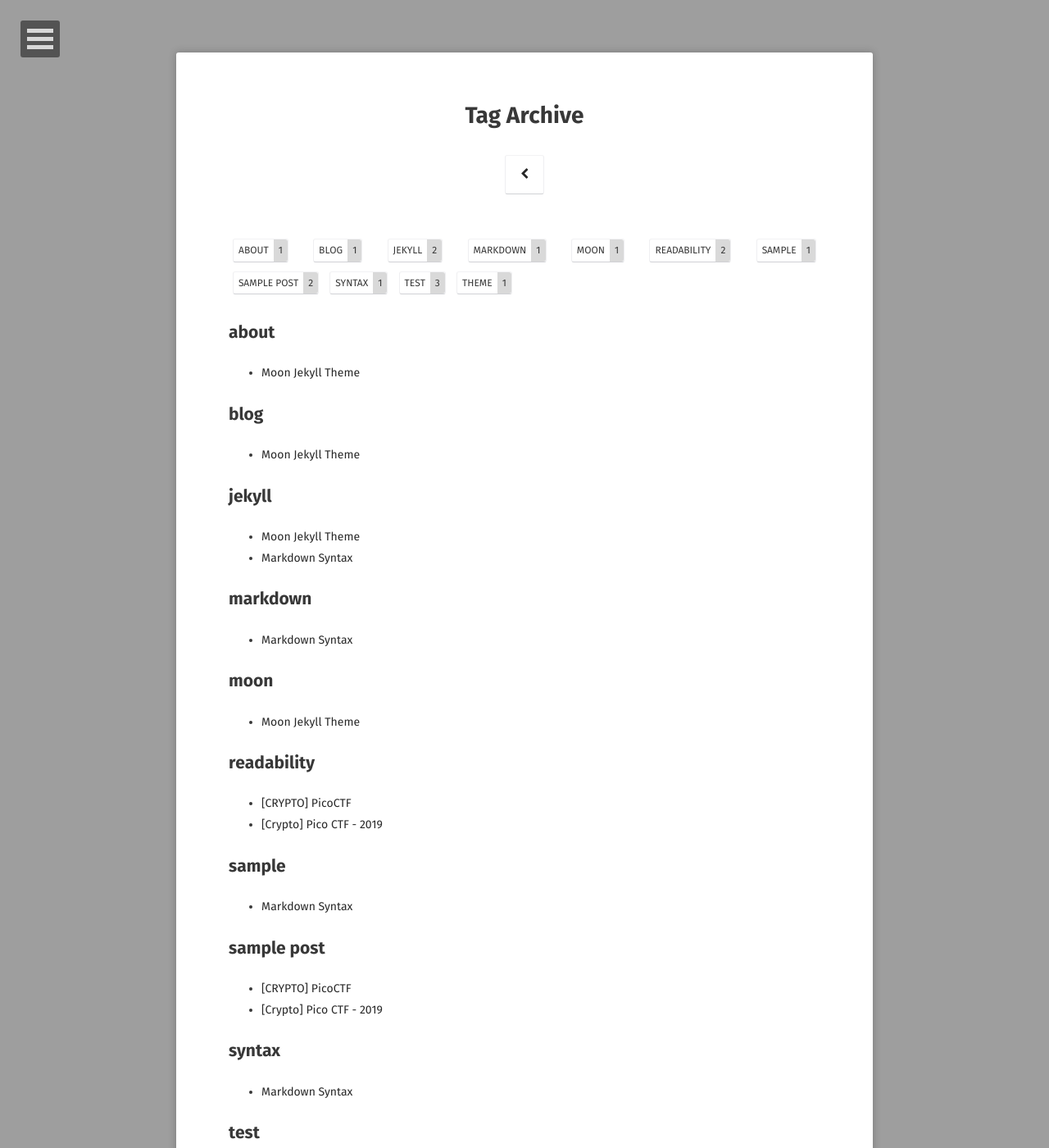
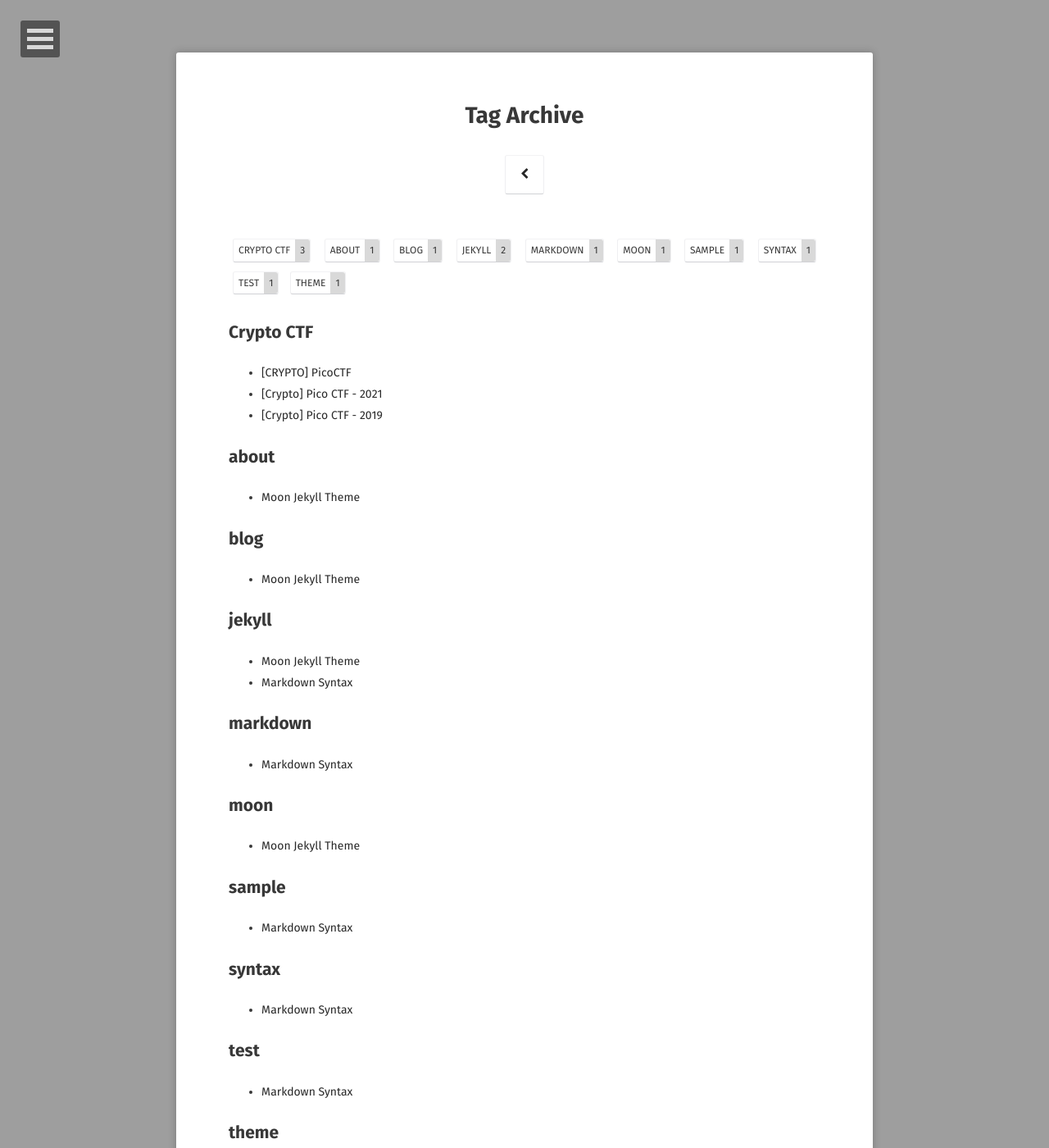
Before and after one commit to hieuhdh/deuteri, a Jekyll site: the page built from tags/index.html, in a window 1280 px wide and 1400 px high. Shown: the whole window at 82% size. Built offline with Jekyll 4.4.1, drawn with Linux system fonts in a browser that asks for light colours; some web fonts are replaced; some of the changed lines change nothing that is shown; some of the changed text lies outside the part shown.

Commit message:
fix something

```diff
--- a/_layouts/post.html
+++ b/_layouts/post.html
@@ -20,8 +20,8 @@ layout: compress
                     <h4>{{ page.date | date_to_string }}</h4>
                     {% if site.reading_time %}
                     <p class="reading-time">
-                      <i class="fa fa-clock-o"></i>
-                      {% include read-time.html %}
+                        <i class="fa fa-clock-o"></i>
+                        {% include read-time.html %}
                     </p><!-- /.entry-reading-time -->
                     {% endif %}
                     {% if page.project %}
--- a/_layouts/project.html
+++ b/_layouts/project.html
@@ -31,7 +31,7 @@ layout: compress
                             <a href="{{ site.url }}{{ post.url }}" class="btn zoombtn">Read More</a>
                         </li>
                     </ul>
-                      {% endif %}
+                        {% endif %}
                     {% endfor %}
                 </div>
             </div>
--- a/_posts/2021-10-10-[CRYPTO]-PicoCTF-2019.md
+++ b/_posts/2021-10-10-[CRYPTO]-PicoCTF-2019.md
@@ -3,7 +3,7 @@ layout: post
 title: "[Crypto] Pico CTF - 2019"
 date: 2021-10-10
 excerpt: "Some writeup of me about Crypto"
-tags: [sample post, readability, test]
+tags: [Crypto CTF]
 comments: true
 ---
 <h1 align="center">
@@ -17,8 +17,7 @@ comments: true
     <a href="#13">13</a> |
     <a href="#caesar">Caesar</a> |
     <a href="#tapping">Tapping</a> |
-    <a href="#loi-ket">Lời kết</a> |
-    <a href="#about-me">About me</a>
+    <a href="#Epilogue">Lời kết</a>
   </h4>
 </div>
 
@@ -114,6 +113,6 @@ Và đúng, tôi có nghiên cứu về loại mật mã này, đây là mật m
 
 <a href="https://morsecode.world/international/translator.html">Giải mã mã morse</a>
 
-## Lời kết
+## Epilogue
 
 Sau những gì mà tôi đã chia sẻ ở trên mong rằng sẽ giúp ích được phần nào đó cho bạn đọc. Mọi thắc mắc hoặc góp ý bạn đọc có thể liên hệ <a href="https://hieuhdh.github.io/deuteri/">tại đây</a>.
--- /dev/null
+++ b/_posts/2021-10-10-[CRYPTO]-PicoCTF-2021.md
@@ -0,0 +1,56 @@
+---
+layout: post
+title: "[Crypto] Pico CTF - 2021"
+date: 2021-10-10
+excerpt: "Some writeup of me about Crypto"
+tags: [Crypto CTF]
+comments: true
+---
+<h1 align="center">
+  Write up
+</h1>
+
+<div align="center">
+  <h4>
+    <a href="#mod-26">Mod 26</a> |
+    <a href="#mind-your-ps-and-qs">Mind your Ps and Qs</a>
+  </h4>
+</div>
+
+## Mod 26
+
+<figure align="center">
+	<a href="https://user-images.githubusercontent.com/86739367/141799298-44539a31-14af-4460-af4f-faae3dd36659.png"><img src="https://user-images.githubusercontent.com/86739367/141799298-44539a31-14af-4460-af4f-faae3dd36659.png"></a>
+	<figcaption><a href="#" title="">Hình ảnh challenge</a></figcaption>
+</figure>
+
+Cũng tương tự challenge `13` trong <a href="https://hieuhdh.github.io/deuteri/CRYPTO-PicoCTF-2019/#13" title="">[Crypto] Pico CTF 2019</a> ta cũng dùng chính `ROT13` và ngay lập tức chúng ta sẽ nhận flag
+
+>flag: **picoCTF{next_time_I'll_try_2_rounds_of_rot13_aFxtzQWR}**
+
+## Mind your Ps and Qs
+
+<figure align="center">
+	<a href="https://user-images.githubusercontent.com/86739367/141799930-206eedf8-8869-4ce5-b653-d5493caaea7a.png"><img src="https://user-images.githubusercontent.com/86739367/141799930-206eedf8-8869-4ce5-b653-d5493caaea7a.png"></a>
+	<figcaption><a href="#" title="">Hình ảnh challenge</a></figcaption>
+</figure>
+
+<figure align="center">
+	<a href="https://user-images.githubusercontent.com/86739367/141800044-b8e10e3c-78cf-4049-8b97-1da4addb8f3a.png"><img src="https://user-images.githubusercontent.com/86739367/141800044-b8e10e3c-78cf-4049-8b97-1da4addb8f3a.png"></a>
+	<figcaption><a href="#" title="">Hình ảnh nội dung file values</a></figcaption>
+</figure>
+
+Challenge này cung cấp cho ta một mã hóa <a href="https://vi.wikipedia.org/wiki/RSA_(m%C3%A3_h%C3%B3a)" title="">RSA</a> cơ bản, và độ dài của chuỗi n khá nhỏ nên ta dễ dàng tìm được 2 số p và q sao cho $$\begin{cases}   pq = n  \\   (p,q) = 1 \end{cases} $$ thông qua <a href="http://factordb.com/" >web này</a>. Sau khi lấy được p và q rồi, chúng ta dễ dàng tiến hành giải quyết vấn đề. Và đây là cách giải quyết của tôi
+
+<figure align="center">
+	<a href="https://user-images.githubusercontent.com/86739367/141800462-4a53140c-6272-485d-a22d-688c8c898b9e.png"><img src="https://user-images.githubusercontent.com/86739367/141800462-4a53140c-6272-485d-a22d-688c8c898b9e.png"></a>
+	<figcaption><a href="#" title="">Code giải mã thể hiện trên python3</a></figcaption>
+</figure>
+
+Sau khi chạy đoạn code trên, ta sẽ nhận được flag
+
+>Flag: **picoCTF{sma11_N_n0_g0od_00264570}**
+
+## Epilogue
+
+Sau những gì mà tôi đã chia sẻ ở trên mong rằng sẽ giúp ích được phần nào đó cho bạn đọc. Mọi thắc mắc hoặc góp ý bạn đọc có thể liên hệ <a href="https://hieuhdh.github.io/deuteri/">tại đây</a>.
--- a/_posts/2021-11-15-[CRYPTO]-PicoCTF.md
+++ b/_posts/2021-11-15-[CRYPTO]-PicoCTF.md
@@ -3,7 +3,7 @@ layout: post
 title: "[CRYPTO] PicoCTF"
 date: 2021-10-10
 excerpt: "Some writeup of me about Crypto"
-tags: [sample post, readability, test]
+tags: [Crypto CTF]
 comments: true
 ---
 
```
Also changed, not shown: _includes/scripts.html (indentation only), _layouts/home.html (indentation only).
